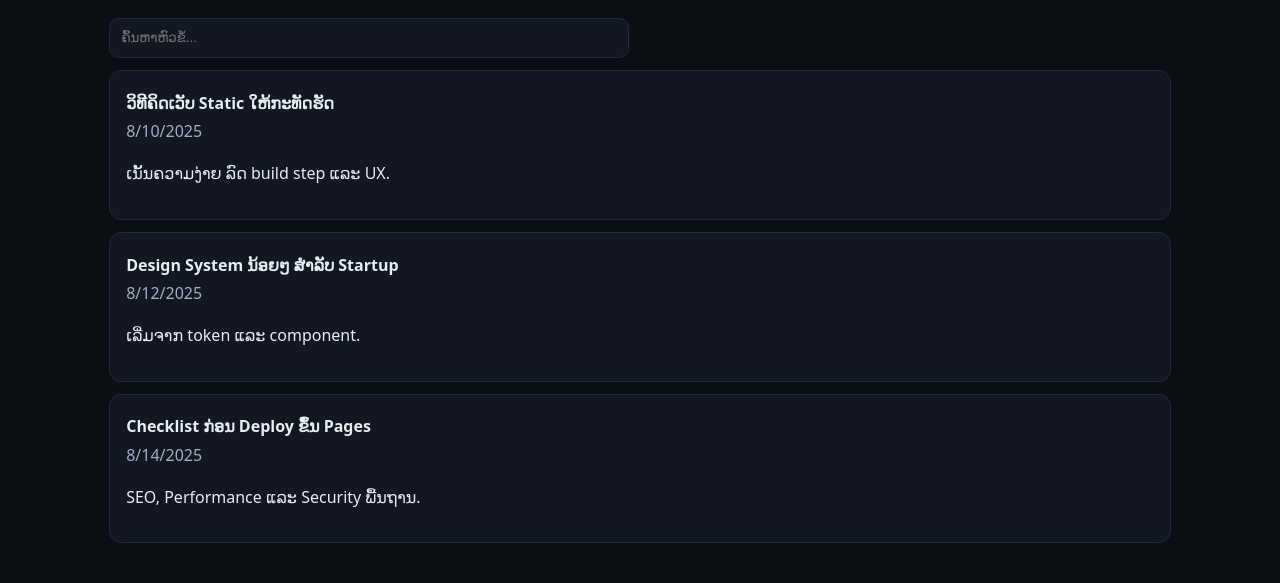
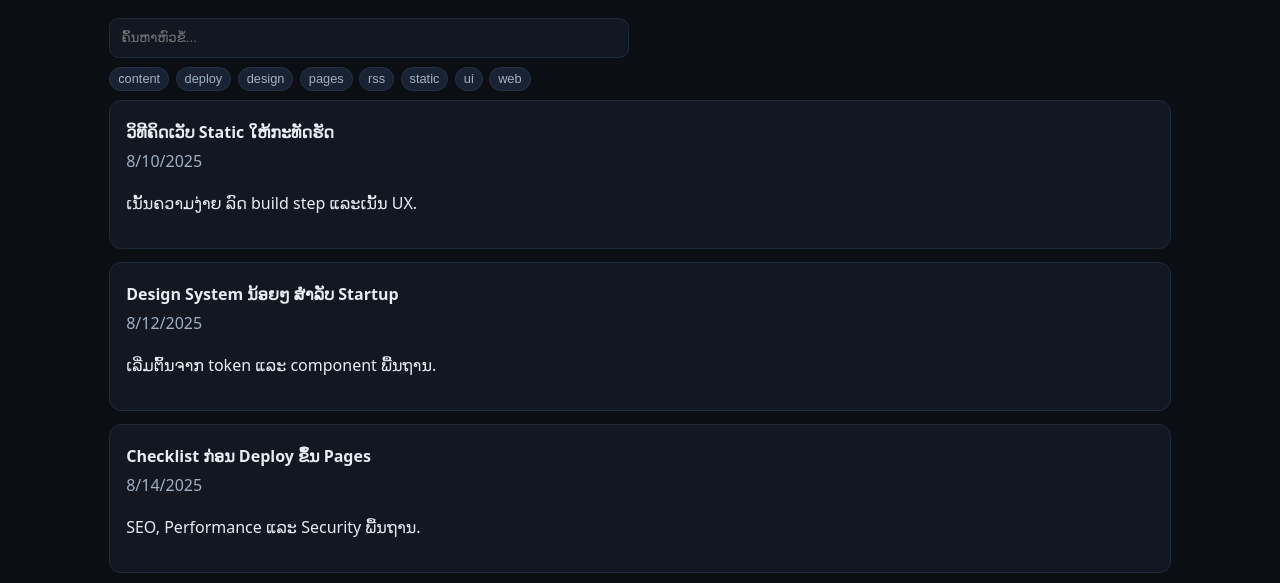
Before and after one commit to thongsao2020/blog-me, a plain HTML site: page blog.html in a window 1280 px wide. Shown: the part 177-760 px from the top of the page. Drawn offline with Linux system fonts and the light colour scheme.

Commit message:
feat(blog): add tags to posts + tag filter UI with search

```diff
--- a/blog.html
+++ b/blog.html
@@ -20,19 +20,17 @@
   <main class="container">
     <h1>Blog</h1>
     <input id="q" placeholder="ຄົ້ນຫາຫົວຂໍ້..." style="width:100%;max-width:520px;padding:.7rem;border-radius:.6rem;border:1px solid #1f2a3b;background:#121722;color:#e6edf3" />
-    <div style="height:.8rem"></div>
+    <div id="tags" style="margin:.6rem 0; display:flex; gap:.4rem; flex-wrap:wrap"></div>
     <div class="list" id="post-list"></div>
   </main>
 
   <footer class="site-footer"><div class="container">© <span id="year"></span> Codecools Company</div></footer>
   <script src="/assets/js/main.js" defer></script>
   <script>
-  const posts = [
-    {title:'ວິທີຄິດເວັບ Static ໃຫ້ກະທັດຮັດ', date:'2025-08-10', excerpt:'ເນັ້ນຄວາມງ່າຍ ລົດ build step ແລະ UX.'},
-    {title:'Design System ນ້ອຍໆ ສຳລັບ Startup', date:'2025-08-12', excerpt:'ເລີ່ມຈາກ token ແລະ component.'},
-    {title:'Checklist ກ່ອນ Deploy ຂຶ້ນ Pages', date:'2025-08-14', excerpt:'SEO, Performance ແລະ Security ພື້ນຖານ.'}
-  ];
+  let posts = [];
+  fetch('/data/posts.json').then(r=>r.json()).then(d=>{ posts = d; render(posts); renderTags(); });
   const wrap = document.getElementById('post-list');
+  const tagsWrap = document.getElementById('tags');
   function render(list){
     wrap.innerHTML='';
     list.forEach(p=>{
@@ -41,12 +39,32 @@
       wrap.appendChild(a);
     });
   }
-  render(posts);
+  function renderTags(){
+    const set = new Set(); posts.forEach(p=> (p.tags||[]).forEach(t=> set.add(t)) );
+    const all = Array.from(set).sort();
+    tagsWrap.innerHTML = '';
+    const make = (t)=>{ const b=document.createElement('button'); b.className='badge'; b.style.cursor='pointer'; b.textContent=t; return b };
+    all.forEach(t=>{ const b = make(t); b.addEventListener('click', ()=>applyFilter()); tagsWrap.appendChild(b); });
+  }
+  function applyFilter(){
+    const term = input.value.toLowerCase();
+    const activeTags = $$('#tags .active').map(x=>x.textContent.toLowerCase());
+    const list = posts.filter(p=>{
+      const inTitle = p.title.toLowerCase().includes(term);
+      const hasTags = activeTags.length===0 || (p.tags||[]).some(t=> activeTags.includes(t.toLowerCase()));
+      return inTitle && hasTags;
+    });
+    render(list);
+  }
+  tagsWrap.addEventListener('click', (e)=>{
+    if(e.target.classList.contains('badge')){
+      e.target.classList.toggle('active');
+      e.target.style.background = e.target.classList.contains('active') ? '#253047' : '#192233';
+      applyFilter();
+    }
+  });
   const input = document.getElementById('q');
-  input.addEventListener('input', debounce(()=>{
-    const term = input.value.toLowerCase();
-    render(posts.filter(p=>p.title.toLowerCase().includes(term)));
-  }, 150));
+  input.addEventListener('input', debounce(applyFilter, 150));
   </script>
 </body>
 </html>
--- a/data/posts.json
+++ b/data/posts.json
@@ -1,4 +1,6 @@
 [
-  {"title":"ວິທີຄິດເວັບ Static ໃຫ້ກະທັດຮັດ","date":"2025-08-10","excerpt":"ເນັ້ນຄວາມງ່າຍ ລົດ build step ແລະເນັ້ນ UX."},
-  {"title":"Design System ນ້ອຍໆ ສຳລັບ Startup","date":"2025-08-12","excerpt":"ເລີ່ມຕົ້ນຈາກ token ແລະ component ພື້ນຖານ."}
+  {"title":"ວິທີຄິດເວັບ Static ໃຫ້ກະທັດຮັດ","slug":"static-think","date":"2025-08-10","tags":["web","static"],"excerpt":"ເນັ້ນຄວາມງ່າຍ ລົດ build step ແລະເນັ້ນ UX."},
+  {"title":"Design System ນ້ອຍໆ ສຳລັບ Startup","slug":"mini-design-system","date":"2025-08-12","tags":["design","ui"],"excerpt":"ເລີ່ມຕົ້ນຈາກ token ແລະ component ພື້ນຖານ."},
+  {"title":"Checklist ກ່ອນ Deploy ຂຶ້ນ Pages","slug":"deploy-checklist","date":"2025-08-14","tags":["deploy","pages"],"excerpt":"SEO, Performance ແລະ Security ພື້ນຖານ."},
+  {"title":"RSS ກັບການແຈ້ງຂ່າວສຳລັບບລັອກ","slug":"rss-for-blogs","date":"2025-08-16","tags":["rss","content"],"excerpt":"ເພີ່ມ feed ໃຫ້ຜູ້ອ່ານຕິດຕາມໄດ້ງ່າຍ."}
 ]
```
